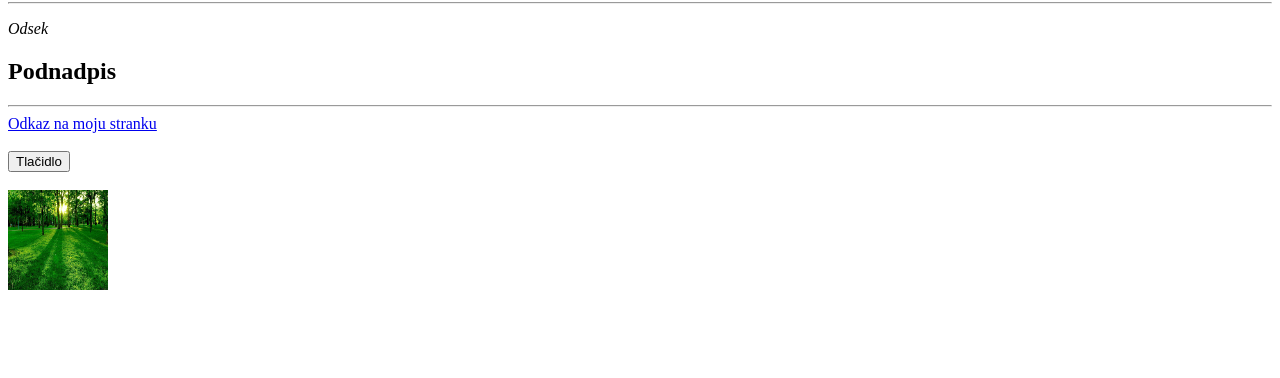
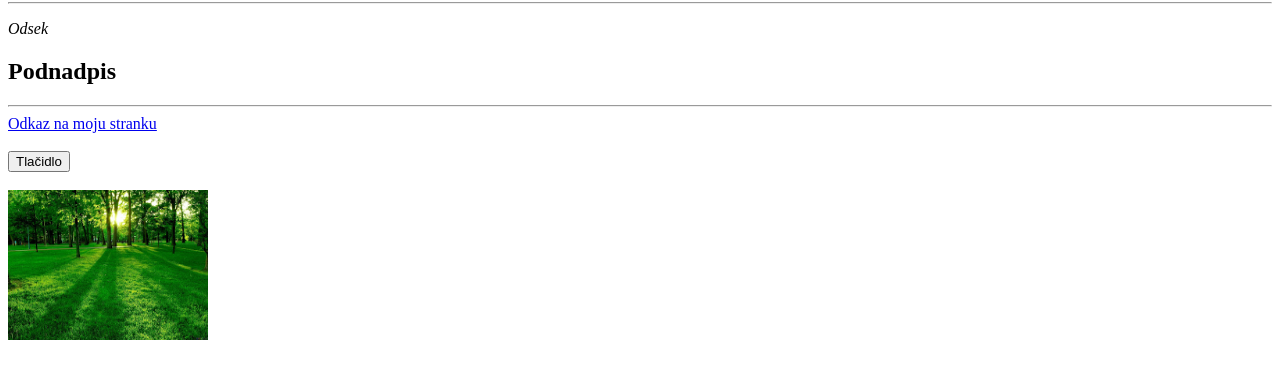
Before and after one commit to DamianJaros/CGP, a plain HTML site: page index.html in a window 1280 px wide. Shown: the part 152-530 px from the top of the page. Drawn offline with Linux system fonts and the light colour scheme.

Commit message:
pridal som index.html

```diff
--- a/index.html
+++ b/index.html
@@ -12,6 +12,6 @@
         <button type="button" onclick="alert ('Ahoj fungujem!')">Tlačidlo</button>
         <br/>
         <br/>
-        <img src="resources/images/grass.jpg" width="100" height="100" alt="Popis obrázka" />
+        <img src="resources/images/grass.jpg" width="200" height="150" alt="Popis obrázka" />
     </body>
     </html>
```
